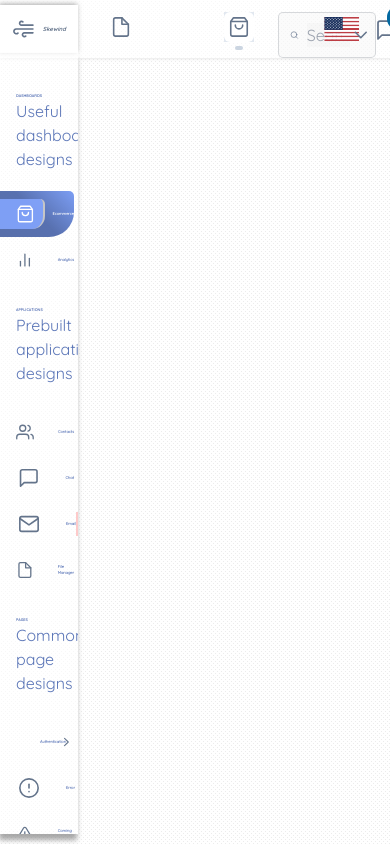
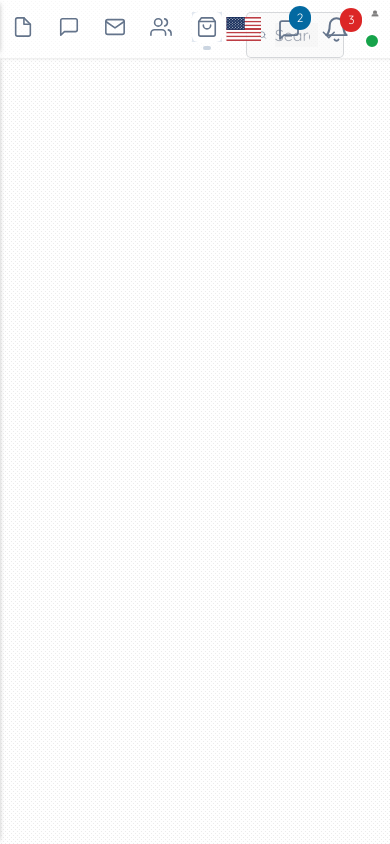
Before and after one commit to Nyir0/dashboard-lucas, a React (Create React App) app: page / in a window 390 px wide. Built offline with nearby package versions, Linux system fonts and the light colour scheme.

Commit message:
adiciona tempalte responsivo e alerts

```diff
--- a/src/Dropdown.js
+++ b/src/Dropdown.js
@@ -8,14 +8,13 @@ $(document).ready(function(){
 
         if($(this).hasClass('active-menu') === false){
             if(submenu.css('height') === "0px"){
-                if($(".active-menu").length !== 0){
                 $(".active-menu").find(".dropdown").css("height", "0px");
                 $(".active-menu").find(".arrow").css("transform", "rotate(0deg)");
                 $(".active-menu").removeClass('active-menu');
                 $(this).addClass('active-menu');
                 $(this).find("svg.arrow").css("transform", "rotate(90deg)");
                 submenu.css('height', 'auto');
-                    $(".active-menu div, .active-menu div svg").on("click", function() {
+                $(".active-menu div, .active-menu div span").on("click", function() {
                     var $activeMenu = $(".active-menu");
                     var $dropdown = $activeMenu.find(".dropdown");
                     var $arrow = $activeMenu.find(".arrow");
@@ -32,7 +31,7 @@ $(document).ready(function(){
                 $(this).addClass('active-menu');
                 $(this).find("svg.arrow").css("transform", "rotate(90deg)");
                 submenu.css('height', 'auto');
-                    $(".active-menu div, .active-menu div svg").on("click", function() {
+                $(".active-menu div, .active-menu div span").on("click", function() {
                     var $activeMenu = $(".active-menu");
                     var $dropdown = $activeMenu.find(".dropdown");
                     var $arrow = $activeMenu.find(".arrow");
@@ -45,7 +44,6 @@ $(document).ready(function(){
                         $arrow.css("transform", "rotate(90deg)");
                     }
                 });
-                }
             }
         }
 
@@ -65,4 +63,12 @@ $(document).ready(function(){
 
     });
 
+    $(".file-hover").mouseenter(function () {
+        console.log(this);
+        $(this).find("span.svg-title").css("opacity","1");
+    });
+    $(".file-hover").mouseleave(function () {
+        $(this).find("span.svg-title").css("opacity","0");
+    });
+
 })
--- a/src/Template.js
+++ b/src/Template.js
@@ -7,17 +7,27 @@ function Template(){
             <div className="flex justify-between items-center header-shadow">
                 <nav className="flex items-start w-[55vw] pt-3">
                     {/* Icons de navegacao */}
-                    <div className="relative">
+                    <div className="relative file-hover">
                         <svg xmlns="http://www.w3.org/2000/svg" width="30" height="30" viewBox="0 0 24 24" fill="none" stroke="currentColor" strokeWidth="1.75" strokeLinecap="round" strokeLinejoin="round" className="icon icon--feather mx-2 hover:bg-slate-200 rounded-md p-1 header-icon"><path d="M13 2H6a2 2 0 0 0-2 2v16a2 2 0 0 0 2 2h12a2 2 0 0 0 2-2V9z"></path><polyline points="13 2 13 9 20 9"></polyline></svg>
-                        <span className="p-2 bg-slate-300 text-s absolute text-center w-28 -left-8 opacity-0">File Manager</span>
+                        <span className="p-2 bg-slate-300 text-s absolute text-center w-28 -left-8 rounded-2xl svg-title">File Manager</span>
                     </div>
-                    <svg xmlns="http://www.w3.org/2000/svg" width="30" height="30" viewBox="0 0 24 24" fill="none" stroke="currentColor" strokeWidth="1.75" strokeLinecap="round" strokeLinejoin="round" className="icon icon--feather mx-2 hover:bg-slate-200 rounded-md p-1 header-icon"><path d="M21 15a2 2 0 0 1-2 2H7l-4 4V5a2 2 0 0 1 2-2h14a2 2 0 0 1 2 2z"></path></svg>
-                    <svg xmlns="http://www.w3.org/2000/svg" width="30" height="30" viewBox="0 0 24 24" fill="none" stroke="currentColor" strokeWidth="1.75" strokeLinecap="round" strokeLinejoin="round" className="icon icon--feather mx-2 hover:bg-slate-200 rounded-md p-1 header-icon"><path d="M4 4h16c1.1 0 2 .9 2 2v12c0 1.1-.9 2-2 2H4c-1.1 0-2-.9-2-2V6c0-1.1.9-2 2-2z"></path><polyline points="22,6 12,13 2,6"></polyline></svg>
-                    <svg xmlns="http://www.w3.org/2000/svg" width="30" height="30" viewBox="0 0 24 24" fill="none" stroke="currentColor" strokeWidth="1.75" strokeLinecap="round" strokeLinejoin="round" className="icon icon--feather mx-2 hover:bg-slate-200 rounded-md p-1 header-icon"><path d="M17 21v-2a4 4 0 0 0-4-4H5a4 4 0 0 0-4 4v2"></path><circle cx="9" cy="7" r="4"></circle><path d="M23 21v-2a4 4 0 0 0-3-3.87"></path><path d="M16 3.13a4 4 0 0 1 0 7.75"></path></svg>
-                    <div className="flex flex-col items-center relative">
+                    <div class="relative file-hover">
+                        <svg xmlns="http://www.w3.org/2000/svg" width="30" height="30" viewBox="0 0 24 24" fill="none" stroke="currentColor" strokeWidth="1.75" strokeLinecap="round" strokeLinejoin="round" className="icon icon--feather mx-2 hover:bg-slate-200 rounded-md p-1 header-icon"><path d="M21 15a2 2 0 0 1-2 2H7l-4 4V5a2 2 0 0 1 2-2h14a2 2 0 0 1 2 2z"></path></svg>
+                        <span className="p-2 bg-slate-300 text-s absolute text-center w-28 -left-8 rounded-2xl svg-title">Chat</span>
+                    </div>
+                    <div class="relative file-hover">
+                        <svg xmlns="http://www.w3.org/2000/svg" width="30" height="30" viewBox="0 0 24 24" fill="none" stroke="currentColor" strokeWidth="1.75" strokeLinecap="round" strokeLinejoin="round" className="icon icon--feather mx-2 hover:bg-slate-200 rounded-md p-1 header-icon"><path d="M4 4h16c1.1 0 2 .9 2 2v12c0 1.1-.9 2-2 2H4c-1.1 0-2-.9-2-2V6c0-1.1.9-2 2-2z"></path><polyline points="22,6 12,13 2,6"></polyline></svg>
+                        <span className="p-2 bg-slate-300 text-s absolute text-center w-28 -left-8 rounded-2xl svg-title">Email</span>
+                    </div>
+                    <div class="relative file-hover">
+                        <svg xmlns="http://www.w3.org/2000/svg" width="30" height="30" viewBox="0 0 24 24" fill="none" stroke="currentColor" strokeWidth="1.75" strokeLinecap="round" strokeLinejoin="round" className="icon icon--feather mx-2 hover:bg-slate-200 rounded-md p-1 header-icon"><path d="M17 21v-2a4 4 0 0 0-4-4H5a4 4 0 0 0-4 4v2"></path><circle cx="9" cy="7" r="4"></circle><path d="M23 21v-2a4 4 0 0 0-3-3.87"></path><path d="M16 3.13a4 4 0 0 1 0 7.75"></path></svg>
+                        <span className="p-2 bg-slate-300 text-s absolute text-center w-28 -left-8 rounded-2xl svg-title">Contacts</span>
+                    </div>
+                    <div className="flex flex-col items-center relative file-hover">
                         <svg id="simbole-dash" xmlns="http://www.w3.org/2000/svg" width="30" height="30" viewBox="0 0 24 24" fill="none" stroke="currentColor" strokeWidth="1.75" strokeLinecap="round" strokeLinejoin="round" className="icon icon--feather mx-2 bg-white rounded-md p-1 z-20 hover:opacity-0"><path d="M6 2L3 6v14a2 2 0 0 0 2 2h14a2 2 0 0 0 2-2V6l-3-4z"></path><line x1="3" y1="6" x2="21" y2="6"></line><path d="M16 10a4 4 0 0 1-8 0"></path></svg>
                         <svg id="simbole-add" xmlns="http://www.w3.org/2000/svg" width="30" height="30" viewBox="0 0 24 24" fill="none" stroke="currentColor" strokeWidth="1.75" strokeLinecap="round" strokeLinejoin="round" className="icon icon--feather absolute bg-slate-200 z-10"><line x1="12" y1="5" x2="12" y2="19"></line><line x1="5" y1="12" x2="19" y2="12"></line></svg>
                         <div className="w-2 h-1 rounded-full bg-slate-300 mt-1"></div>
+                        <span className="p-2 bg-slate-300 text-s absolute text-center w-52 -left-[4.5rem] top-10 rounded-2xl svg-title">Dashboard Ecommerce</span>
                     </div>
                     {/* Barra de busca  */}
                     <div className="mx-4 px-4 py-2 search w-[25vw]">
--- a/src/components/Menu.js
+++ b/src/components/Menu.js
@@ -2,7 +2,7 @@ import '../Dropdown';
 
 function Menu(){
     return(
-        <section>
+        <section className="max-md:absolute max-md:-left-[20vw]">
             <div className="flex items-center px-3 mr-5 py-3 text-m italic title-header w-[20vw] logo-shadow h-full">
                 <svg xmlns="http://www.w3.org/2000/svg" width="24" height="24" viewBox="0 0 24 24" fill="none" stroke="currentColor" strokeWidth="1.75" strokeLinecap="round" strokeLinejoin="round" className="text-primary-600 transform rotate-180 mr-2 w-6 h-6 icon icon--feather"><path d="M9.59 4.59A2 2 0 1 1 11 8H2m10.59 11.41A2 2 0 1 0 14 16H2m15.73-8.27A2.5 2.5 0 1 1 19.5 12H2"></path></svg>
                 <strong className="text-[var(--color-text1)">
--- a/src/index.css
+++ b/src/index.css
@@ -213,3 +213,8 @@ div.in-menu span:hover{
 ::-webkit-scrollbar-track:hover {
   background-color: transparent; /* Cor de fundo da trilha quando o thumb está sobre ela */
 }
+.svg-title{
+  pointer-events: none;
+  opacity: 0;
+  transition: all 0.4s;
+}
```
Lines whose indentation alone changed are shown as unchanged.
